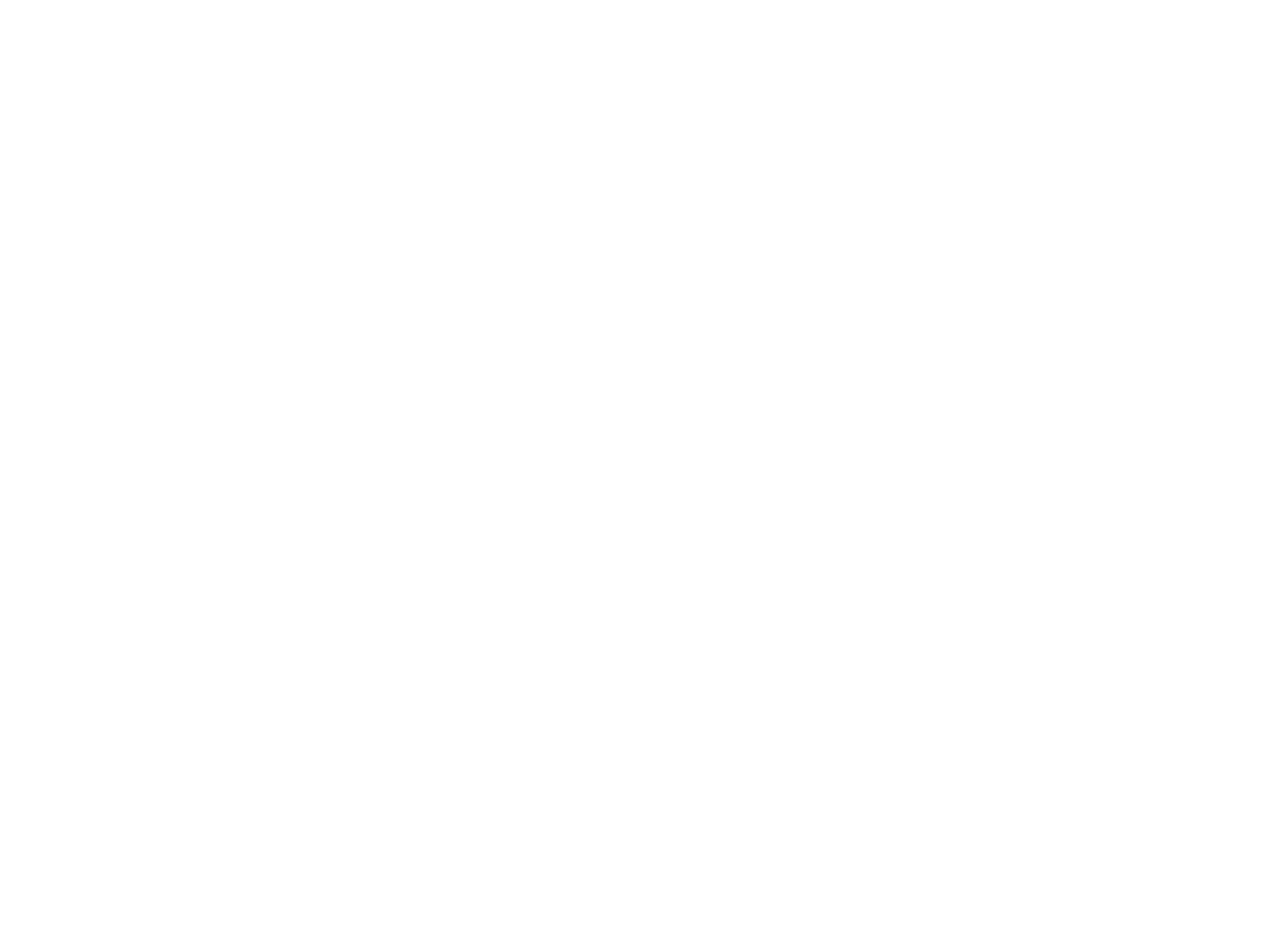
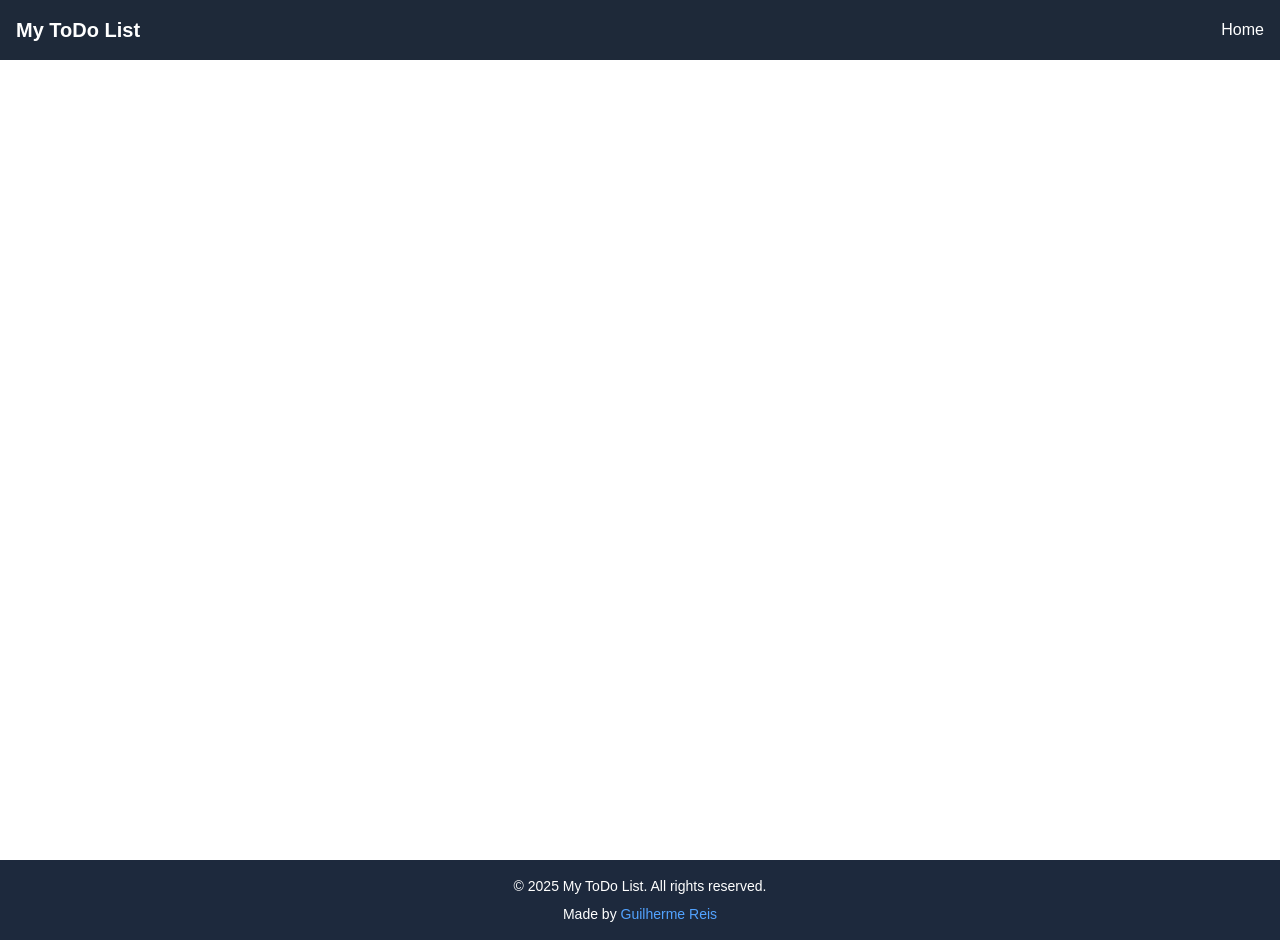
Before and after one commit to Guilherme-210/ToDo-List-Next-and-Node, a Next.js app in the folder frontend/: page / in a window 1280 px wide. Before the commit the page ends 800 px from the top, so only its background shows below. Built offline with nearby package versions, Linux system fonts and the light colour scheme.

Commit message:
Feat(ToDo-NextJS): Adds Header and Footer components to the page layout

```diff
--- a/frontend/src/app/layout.tsx
+++ b/frontend/src/app/layout.tsx
@@ -1,3 +1,5 @@
+import Header from "@/components/Header"
+import Footer from "@/components/Footer"
 import type { Metadata } from "next"
 import { Geist, Geist_Mono } from "next/font/google"
 import "./globals.css"
@@ -30,7 +32,9 @@
       <body
         className={`${geistSans.variable} ${geistMono.variable} antialiased`}
       >
+        <Header />
         {children}
+        <Footer />
       </body>
     </html>
   )
--- /dev/null
+++ b/frontend/src/components/Footer/index.tsx
@@ -0,0 +1,20 @@
+export default function Footer() {
+  return (
+      <footer className="row-start-3 flex gap-[24px] flex-wrap bg-slate-800 items-center justify-center">
+        <div className="flex flex-col items-center justify-center gap-2 p-4">
+          <p className="text-white text-sm">
+            © 2025 My ToDo List. All rights reserved.
+          </p>
+          <p className="text-white text-sm">
+            Made by{" "}
+            <a
+              href="https://github.com/Guilherme-210"
+              className="text-blue-400 hover:underline"
+            >
+              Guilherme Reis
+            </a>
+          </p>
+        </div>
+      </footer>
+  )
+}
--- /dev/null
+++ b/frontend/src/components/Header/index.tsx
@@ -0,0 +1,14 @@
+export default function Header() {
+  return (
+    <header className="bg-gray-800 text-white p-4">
+      <div className="container mx-auto flex justify-between items-center">
+        <h1 className="text-xl font-bold">My ToDo List</h1>
+        <nav>
+          <ul className="flex space-x-4">
+            <li>Home</li>
+          </ul>
+        </nav>
+      </div>
+    </header>
+  )
+}
```
